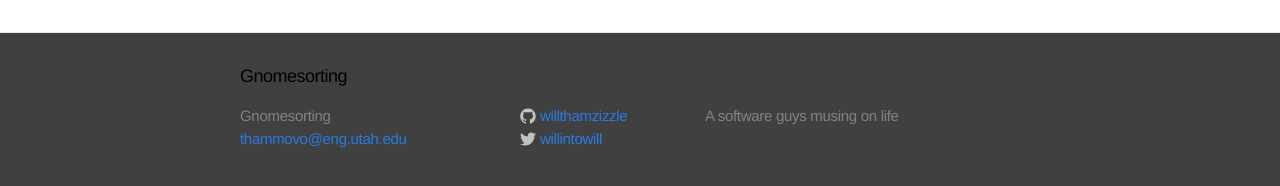
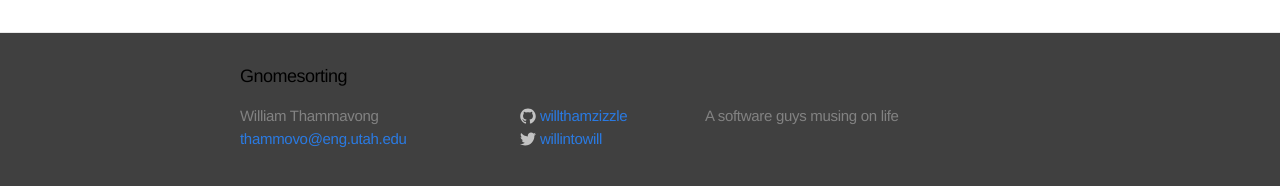
Before and after one commit to willthamzizzle/Gnomesort.github.io, a Jekyll site: the page built from index.html, in a window 1280 px wide. Shown: the part 322-508 px from the top of the page. Built offline with Jekyll 4.4.1, drawn with Linux system fonts in a browser that asks for light colours.

Commit message:
no message

```diff
--- a/_config.yml
+++ b/_config.yml
@@ -1,5 +1,6 @@
 # Site settings
 title: Gnomesorting
+footerTitle: William Thammavong
 email: thammovo@eng.utah.edu
 description: "A software guys musing on life"
 baseurl: ""
--- a/_includes/footer.html
+++ b/_includes/footer.html
@@ -6,7 +6,7 @@
 
     <div class="footer-col-1 column">
       <ul>
-        <li>{{ site.title }}</li>
+        <li>{{ site.footerTitle }}</li>
         <li><a href="mailto:{{ site.email }}">{{ site.email }}</a></li>
       </ul>
     </div>
```
